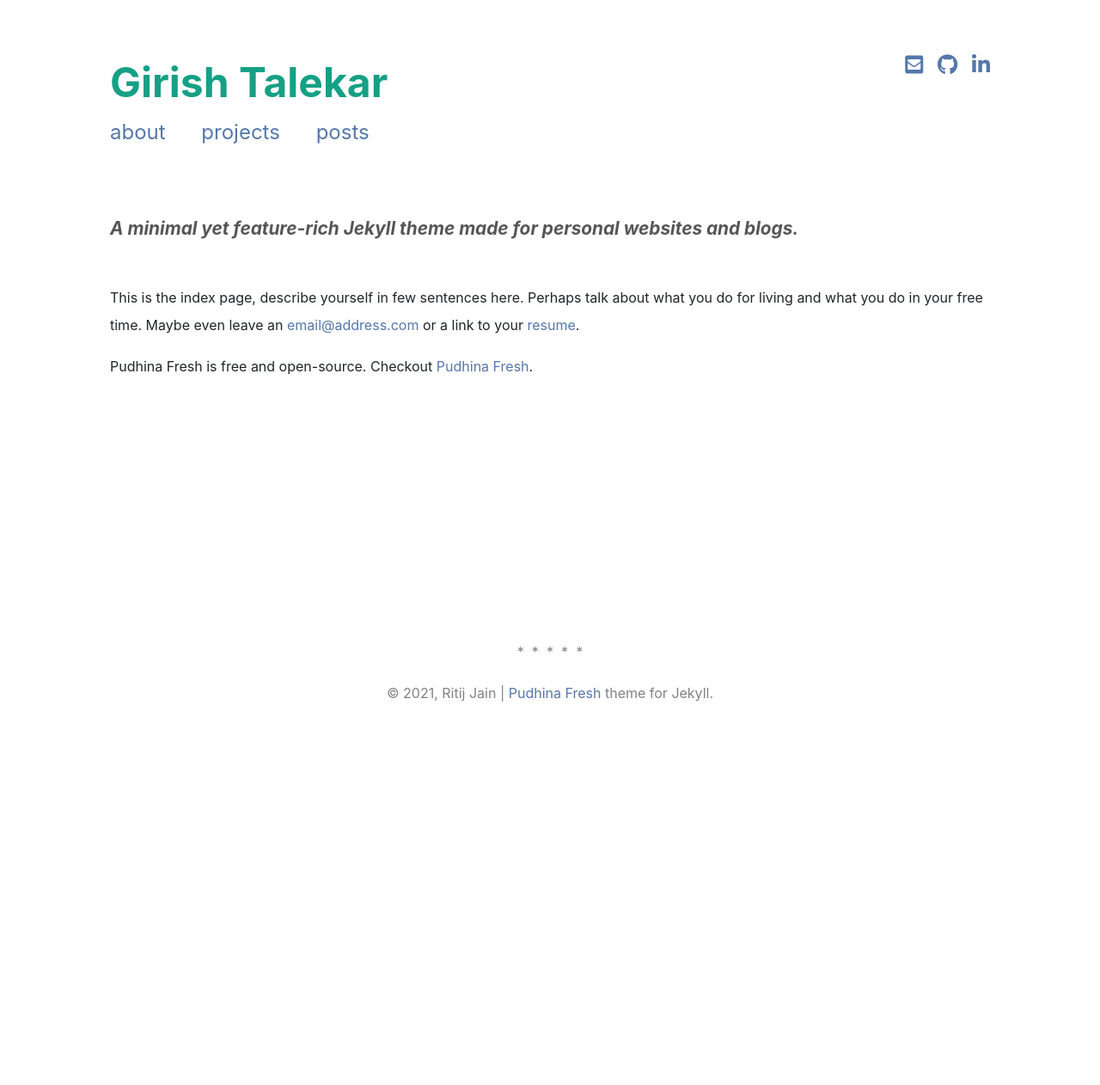
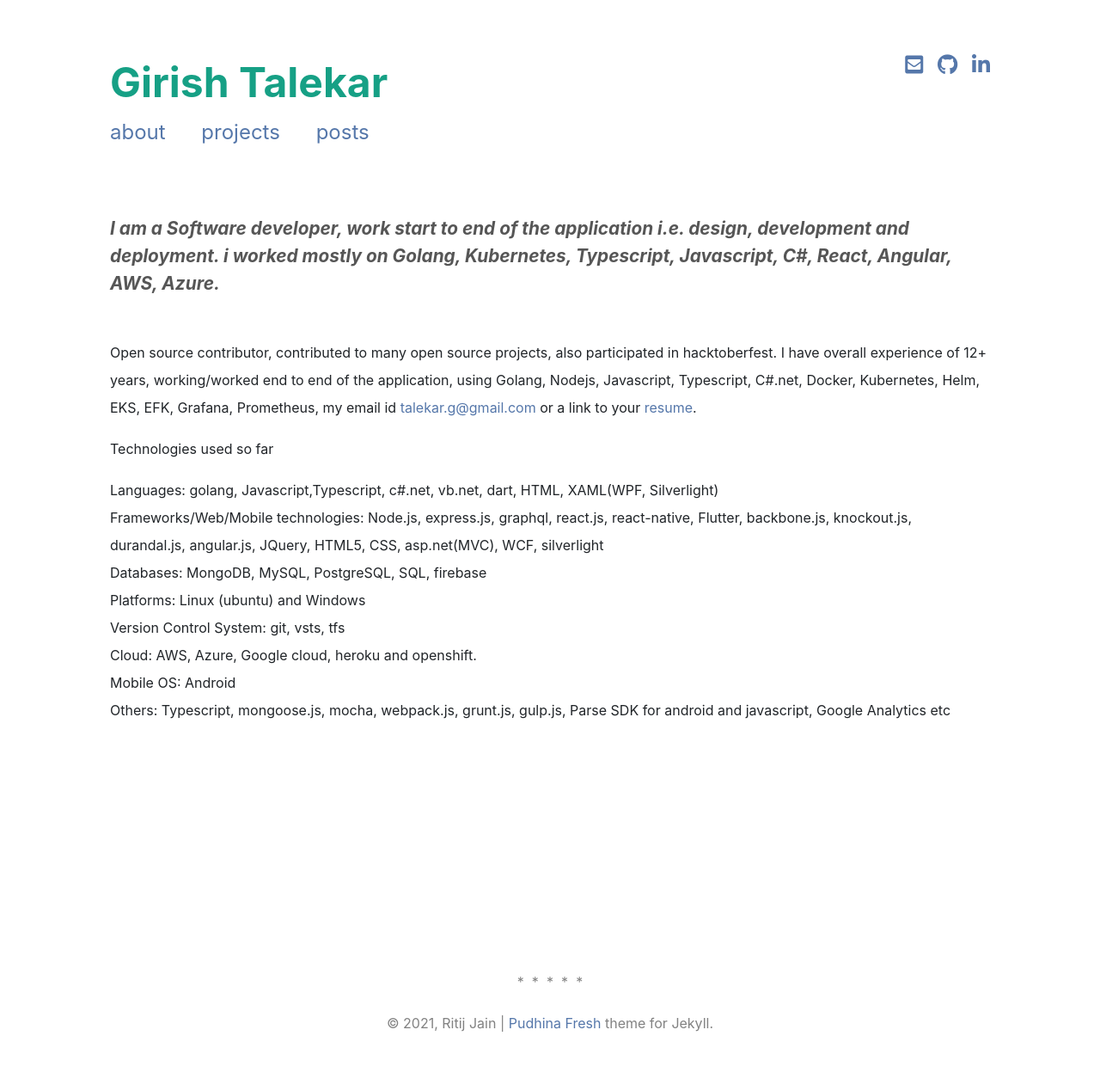
Before and after one commit to girishg4t/girishg4t.github.io, a Jekyll site: the page built from index.md, in a window 1280 px wide. Shown: the whole page at 86% size. Built offline with Jekyll 4.4.1, drawn with Linux system fonts in a browser that asks for light colours; nearby versions of some CDN libraries; a style sheet for code colours, icons or effects is not loaded; before the commit the page ends 900 px from its top, so only the background shows below that.

Commit message:
initial site

```diff
--- a/index.md
+++ b/index.md
@@ -3,16 +3,27 @@ layout: page
 full_logo: true
 title:
 subtitle:
-description: A minimal yet feature-rich Jekyll theme made for personal websites and blogs.
+description: I am a Software developer, work start to end of the application i.e. design, development and deployment. i worked mostly on Golang, Kubernetes, Typescript, Javascript, C#, React, Angular, AWS, Azure.
 sitemap:
   priority: 1.0
 ---
-<p id="describe-text">A minimal yet feature-rich Jekyll theme made for personal websites and blogs.</p>
+<p id="describe-text">I am a Software developer, work start to end of the application i.e. design, development and deployment. i worked mostly on Golang, Kubernetes, Typescript, Javascript, C#, React, Angular, AWS, Azure.</p>
 <br>
-This is the index page, describe yourself in few sentences here. Perhaps talk about what you do for living and what you do in your free time. Maybe even leave an [email@address.com](#) or a link to your [resume](#).
+Open source contributor, contributed to many open source projects, also participated in
+hacktoberfest. I have overall experience of 12+ years, working/worked end to end of the application, using Golang,
+Nodejs, Javascript, Typescript, C#.net, Docker, Kubernetes, Helm, EKS, EFK, Grafana,
+Prometheus, my email id [talekar.g@gmail.com](#) or a link to your [resume](#).
 
-Pudhina Fresh is free and open-source. Checkout [Pudhina Fresh](https://github.com/ritijjain/pudhina-fresh).
+Technologies used so far
 
+Languages: golang, Javascript,Typescript, c#.net, vb.net, dart, HTML, XAML(WPF, Silverlight)
+Frameworks/Web/Mobile technologies: Node.js, express.js, graphql, react.js, react-native, Flutter, backbone.js, knockout.js, durandal.js, angular.js, JQuery, HTML5, CSS, asp.net(MVC), WCF, silverlight
+Databases: MongoDB, MySQL, PostgreSQL, SQL, firebase
+Platforms: Linux (ubuntu) and Windows
+Version Control System: git, vsts, tfs
+Cloud: AWS, Azure, Google cloud, heroku and openshift.
+Mobile OS: Android
+Others: Typescript, mongoose.js, mocha, webpack.js, grunt.js, gulp.js, Parse SDK for android and javascript, Google Analytics etc
 <br>
 <br>
 <br>
```
